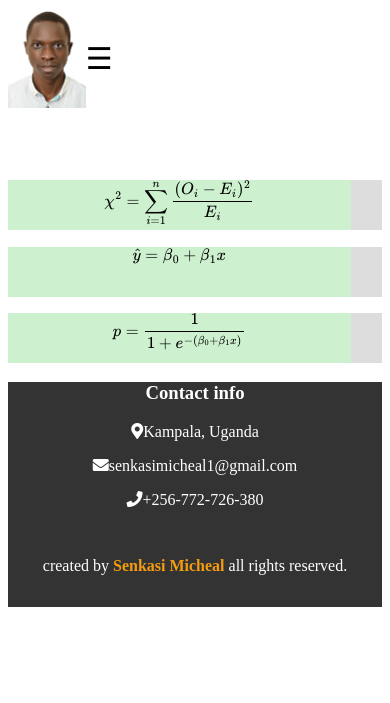
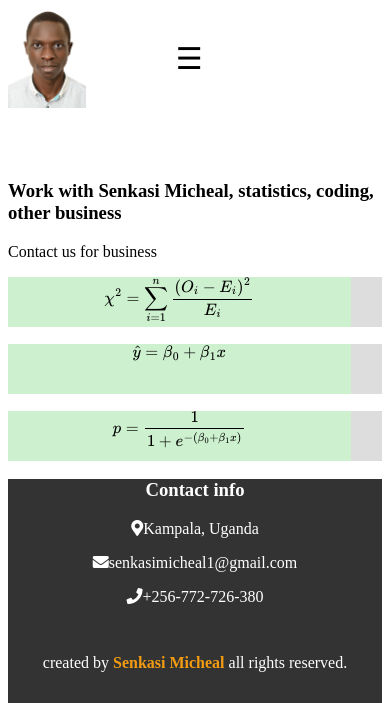
Before and after one commit to senkasimicheal/senkasi, a Flask app: page / in a window 390 px wide. Shown: the top 703 px of the page. Run offline with Flask 3, Linux system fonts and the light colour scheme.

Commit message:
first commit

```diff
--- a/static/style.css
+++ b/static/style.css
@@ -187,11 +187,13 @@ a:hover {
         flex-direction: column;
         position: absolute;
         top: 5rem;
+        margin-left: 5em;
     }
     header nav::after {
         content: "☰";
         font-size: 30px;
         cursor: pointer;
+        margin-left: 3em;
     }
     /* Add these styles for the .visible class */
     header nav ul.visible {
--- a/templates/index.html
+++ b/templates/index.html
@@ -25,8 +25,11 @@
             </ul>
         </nav>
     </header>
-
-    <section id="home_formulas1" class="home_formulas">
+    <section class="home_formulas">
+        <h3>Work with Senkasi Micheal, statistics, coding, other business</h3>
+        <p>Contact us for business</p>
+    </section>
+    <section id="home_formulas1">
         <div id="myProgress">
             <div id="myBar">$$\chi^2 = \sum_{i=1}^{n} \frac{(O_i - E_i)^2}{E_i}$$</div>
         </div>
```
